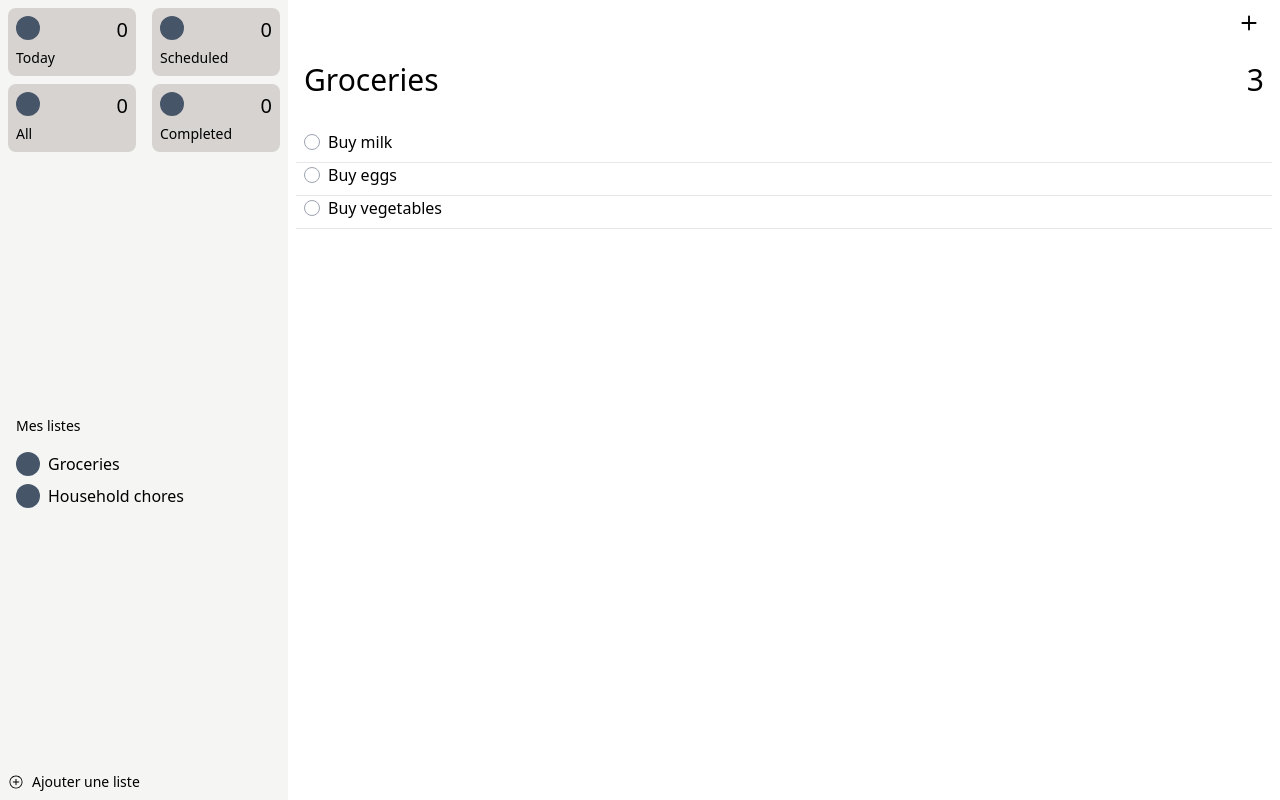
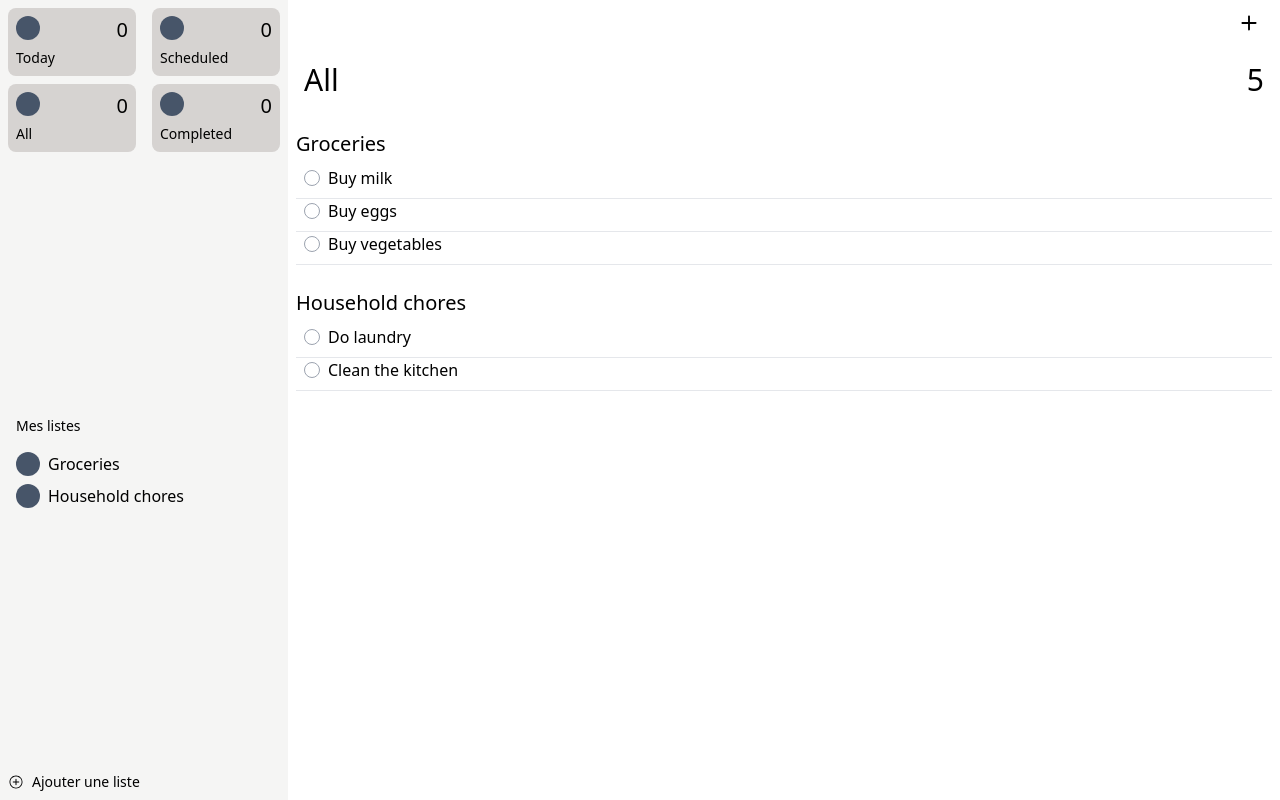
Before and after one commit to luteor/ios-reminders-app-clone-react, a React (Vite) app: page / in a window 1280 px wide. Built offline with nearby package versions, Linux system fonts and the light colour scheme.

Commit message:
feat: :sparkles: Manage display of all lists and reminders

```diff
--- a/src/components/App.jsx
+++ b/src/components/App.jsx
@@ -5,6 +5,7 @@ import { Sidebar } from "@components/Sidebar";
 
 function App({ reminderData }) {
   const [reminderListDisplayedId, setReminderListDisplayedId] = useState(1);
+  const [isAllRemindersDisplayed, setIsAllRemindersDisplayed] = useState(true);
 
   const reminderListDisplayed = reminderData.find((list) => {
     return list.id === reminderListDisplayedId;
@@ -15,8 +16,13 @@ function App({ reminderData }) {
       <Sidebar
         reminderLists={reminderData}
         setReminderListDisplayedId={setReminderListDisplayedId}
+        setIsAllRemindersDisplayed={setIsAllRemindersDisplayed}
       />
-      <Content reminderList={reminderListDisplayed} />
+      <Content
+        reminderList={reminderListDisplayed}
+        reminderData={reminderData}
+        isAllRemindersDisplayed={isAllRemindersDisplayed}
+      />
     </div>
   );
 }
--- a/src/components/Content.jsx
+++ b/src/components/Content.jsx
@@ -1,21 +1,28 @@
 import { AddReminderButton } from "@components/AddReminderButton";
-import { Reminder } from "@components/Reminder";
 import { ReminderListHeader } from "@components/ReminderListHeader";
+import { RemindersContainer } from "@components/RemindersContainer";
 
-export const Content = ({ reminderList }) => {
-  console.log(reminderList);
+export const Content = ({
+  reminderList,
+  reminderData,
+  isAllRemindersDisplayed,
+}) => {
+  console.log(reminderData);
   return (
     <div className="bg-grey-50 flex-grow overflow-auto p-2">
       <div className="pb-8 pl-2 pr-2">
         <AddReminderButton />
         <ReminderListHeader
-          listTitle={reminderList.name}
-          totalReminders={reminderList.reminders.length.toString()}
+          isAllRemindersDisplayed={isAllRemindersDisplayed}
+          reminderList={reminderList}
+          reminderData={reminderData}
         />
       </div>
-      {reminderList.reminders.map((reminder) => (
-        <Reminder key={reminder.id} reminder={reminder} />
-      ))}
+      <RemindersContainer
+        reminderList={reminderList}
+        reminderData={reminderData}
+        isAllRemindersDisplayed={isAllRemindersDisplayed}
+      />
     </div>
   );
 };
--- a/src/components/FavoriteList.jsx
+++ b/src/components/FavoriteList.jsx
@@ -1,6 +1,16 @@
-export const FavoriteList = ({ listTitle, totalReminders }) => {
+export const FavoriteList = ({
+  listTitle,
+  totalReminders,
+  setIsAllRemindersDisplayed,
+}) => {
+  const handleClickOnFavoriteAllLists = () => {
+    setIsAllRemindersDisplayed(true);
+  };
   return (
-    <div className="flex h-auto w-32 flex-col gap-1 rounded-lg bg-stone-300 p-2">
+    <div
+      className="flex h-auto w-32 cursor-pointer flex-col gap-1 rounded-lg bg-stone-300 p-2"
+      onClick={handleClickOnFavoriteAllLists}
+    >
       <div className="flex flex-row justify-between">
         <div className="h-6 w-6 rounded-full bg-slate-600"></div>
         <span className="text-xl">{totalReminders}</span>
--- a/src/components/List.jsx
+++ b/src/components/List.jsx
@@ -1,12 +1,18 @@
-export const List = ({ listId, listTitle, setReminderListDisplayedId }) => {
-  const handleClickListItem = () => {
+export const List = ({
+  listId,
+  listTitle,
+  setReminderListDisplayedId,
+  setIsAllRemindersDisplayed,
+}) => {
+  const handleClickOnList = () => {
     setReminderListDisplayedId(listId);
+    setIsAllRemindersDisplayed(false);
   };
 
   return (
     <div
-      className="flex flex-row cursor-pointer items-center gap-2 justify-start "
-      onClick={handleClickListItem}
+      className="flex cursor-pointer flex-row items-center justify-start gap-2 "
+      onClick={handleClickOnList}
     >
       <i className="h-6 w-6 rounded-full bg-slate-600"></i>
       <span>{listTitle}</span>
--- a/src/components/ReminderListHeader.jsx
+++ b/src/components/ReminderListHeader.jsx
@@ -1,8 +1,27 @@
-export const ReminderListHeader = ({ listTitle, totalReminders }) => {
+export const ReminderListHeader = ({
+  isAllRemindersDisplayed,
+  reminderData,
+  reminderList,
+}) => {
+  const totalAllReminders = reminderData.reduce(
+    (total, list) => total + list.reminders.length,
+    0,
+  );
   return (
-    <div className=" flex flex-row justify-between">
-      <div className="text-3xl">{listTitle}</div>
-      <div className="text-3xl">{totalReminders}</div>
-    </div>
+    <>
+      {isAllRemindersDisplayed ? (
+        <div className=" flex flex-row justify-between">
+          <div className="text-3xl">All</div>
+          <div className="text-3xl">{totalAllReminders.toString()}</div>
+        </div>
+      ) : (
+        <div className=" flex flex-row justify-between">
+          <div className="text-3xl">{reminderList.name}</div>
+          <div className="text-3xl">
+            {reminderList.reminders.length.toString()}
+          </div>
+        </div>
+      )}
+    </>
   );
 };
--- /dev/null
+++ b/src/components/RemindersContainer.jsx
@@ -0,0 +1,24 @@
+import { Reminder } from "@components/Reminder";
+
+export const RemindersContainer = ({
+  isAllRemindersDisplayed,
+  reminderData,
+  reminderList,
+}) => {
+  return (
+    <>
+      {isAllRemindersDisplayed
+        ? reminderData.map((list) => (
+            <div key={list.id} className="pb-6">
+              <div className="pb-2 text-xl">{list.name}</div>
+              {list.reminders.map((reminder) => (
+                <Reminder key={reminder.id} reminder={reminder} />
+              ))}
+            </div>
+          ))
+        : reminderList.reminders.map((reminder) => (
+            <Reminder key={reminder.id} reminder={reminder} />
+          ))}
+    </>
+  );
+};
--- a/src/components/Sidebar.jsx
+++ b/src/components/Sidebar.jsx
@@ -2,16 +2,24 @@ import { AddListButton } from "@components/AddListButton";
 import { FavoriteList } from "@components/FavoriteList";
 import { List } from "@components/List";
 
-export const Sidebar = ({ reminderLists, setReminderListDisplayedId }) => {
+export const Sidebar = ({
+  reminderLists,
+  setReminderListDisplayedId,
+  setIsAllRemindersDisplayed,
+}) => {
   return (
     <div className="flex w-72 flex-col items-start justify-between bg-stone-100 p-2">
       <div className="flex flex-row flex-wrap justify-between gap-2">
         <FavoriteList listTitle={"Today"} totalReminders={0} />
         <FavoriteList listTitle={"Scheduled"} totalReminders={0} />
-        <FavoriteList listTitle={"All"} totalReminders={0} />
+        <FavoriteList
+          listTitle={"All"}
+          totalReminders={0}
+          setIsAllRemindersDisplayed={setIsAllRemindersDisplayed}
+        />
         <FavoriteList listTitle={"Completed"} totalReminders={0} />
       </div>
-      <div className="flex flex-col p-2 gap-2">
+      <div className="flex flex-col gap-2 p-2">
         <div className="pb-2 text-sm">Mes listes</div>
         {reminderLists.map((list) => (
           <List
@@ -19,6 +27,7 @@ export const Sidebar = ({ reminderLists, setReminderListDisplayedId }) => {
             listId={list.id}
             listTitle={list.name}
             setReminderListDisplayedId={setReminderListDisplayedId}
+            setIsAllRemindersDisplayed={setIsAllRemindersDisplayed}
           />
         ))}
       </div>
```
Also changed, not shown: 1 other file (tests, documents, lock files or other folders).
